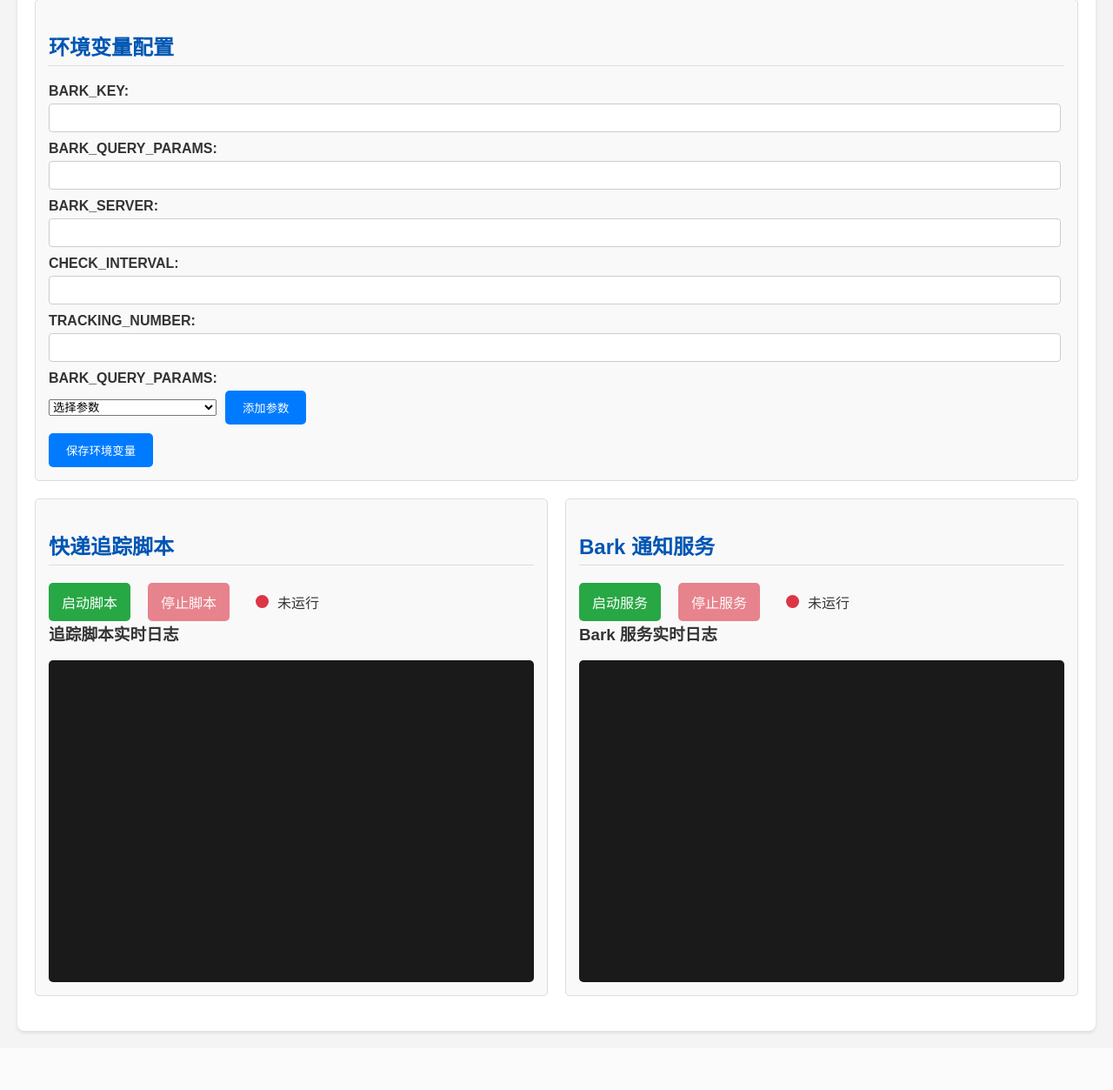
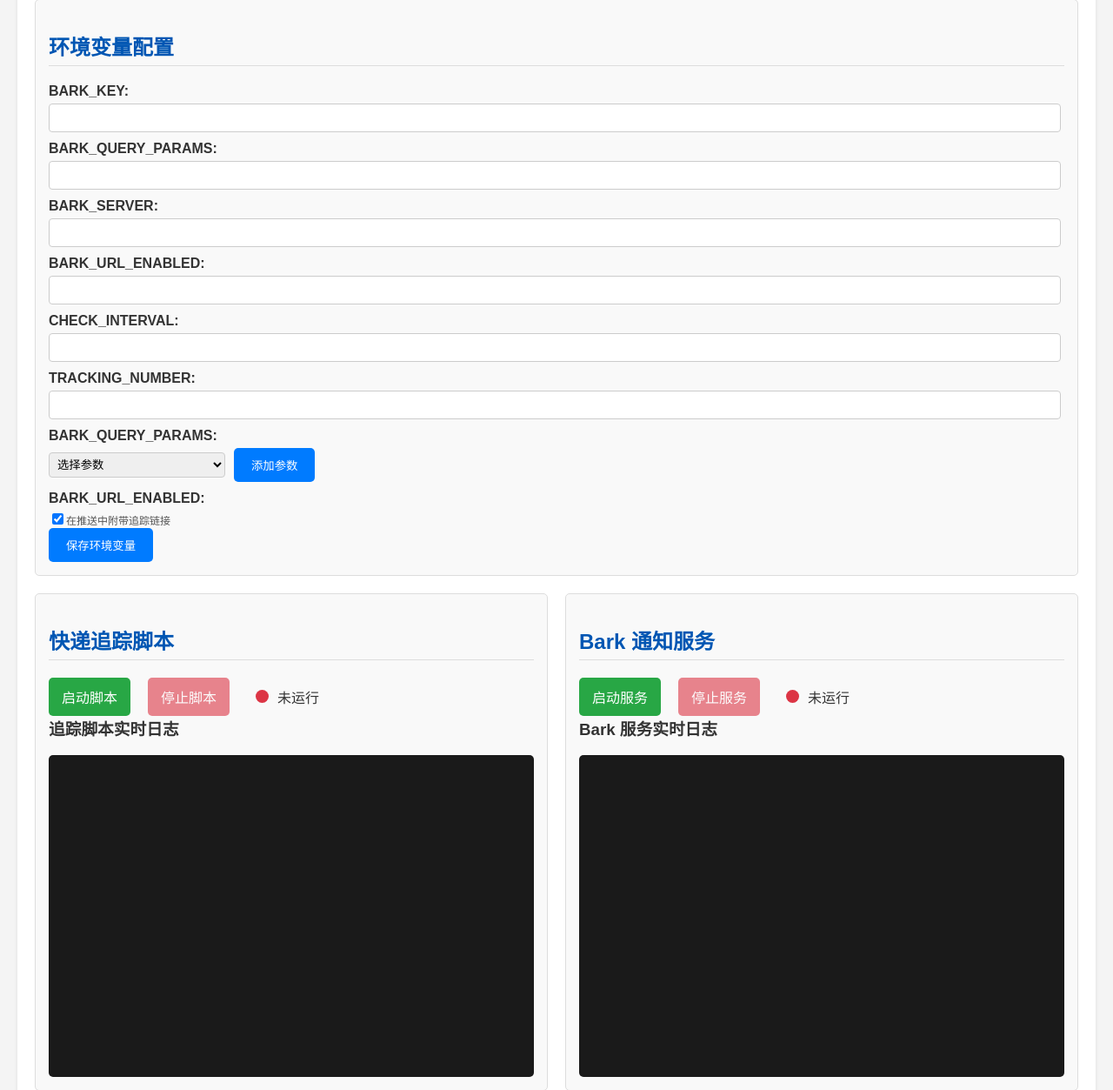
Before and after one commit to Szyoo/jppost-tracker, a Flask app: page / in a window 1280 px wide. Shown: the part 119-1372 px from the top of the page at 87% size. Before the commit the page ends 1308 px from the top, so only its background shows below. Run offline with Flask 3, Linux system fonts and the light colour scheme; some libraries are stand-ins or nearby versions.

Commit message:
Refine Bark parameter UI and add URL toggle

```diff
--- a/src/app.py
+++ b/src/app.py
@@ -54,7 +54,14 @@ load_dotenv(DOTENV_PATH)
 def index():
     """渲染主页面，并加载当前的环境变量和分离的历史日志。"""
     env_vars = dotenv_values(DOTENV_PATH)
-    default_keys = ["TRACKING_NUMBER", "CHECK_INTERVAL", "BARK_SERVER", "BARK_KEY", "BARK_QUERY_PARAMS"]
+    default_keys = [
+        "TRACKING_NUMBER",
+        "CHECK_INTERVAL",
+        "BARK_SERVER",
+        "BARK_KEY",
+        "BARK_QUERY_PARAMS",
+        "BARK_URL_ENABLED",
+    ]
     display_env = {k: env_vars.get(k, "") for k in default_keys}
     initial_tracker_log = tracker_log_buffer.getvalue()
     initial_bark_log = bark_log_buffer.getvalue()
--- a/src/static/app.js
+++ b/src/static/app.js
@@ -26,19 +26,64 @@ const app = createApp({
             return parts.length ? '?' + parts.join('&') : '';
         };
         const barkParams = ref(parseQuery(envVars.value.BARK_QUERY_PARAMS));
+        const includeUrl = ref(envVars.value.BARK_URL_ENABLED !== '0');
+        delete barkParams.value.url;
         const newParam = ref('');
         const paramOptions = {
-            sound: { description: '通知铃声', values: ['alarm','anticipate','bell','birdsong','bloom','calypso','chime','choo','descent','electronic','fanfare','glass','gotosleep','healthnotification','horn','ladder','mailsent','minuet','multiwayinvitation','newmail','newsflash','noir','paymentsuccess','shake','sherwoodforest','silence','spell','suspense','telegraph','tiptoes','typewriters','update'] },
-            level: { description: '推送级别', values: ['active','timeSensitive','passive','critical'] },
+            sound: {
+                description: '通知铃声',
+                values: [
+                    { value: 'alarm', label: 'alarm (闹钟)' },
+                    { value: 'anticipate', label: 'anticipate (期待)' },
+                    { value: 'bell', label: 'bell (铃声)' },
+                    { value: 'birdsong', label: 'birdsong (鸟鸣)' },
+                    { value: 'bloom', label: 'bloom (绽放)' },
+                    { value: 'calypso', label: 'calypso' },
+                    { value: 'chime', label: 'chime (提示音)' },
+                    { value: 'choo', label: 'choo' },
+                    { value: 'descent', label: 'descent' },
+                    { value: 'electronic', label: 'electronic' },
+                    { value: 'fanfare', label: 'fanfare (号角)' },
+                    { value: 'glass', label: 'glass' },
+                    { value: 'gotosleep', label: 'gotosleep' },
+                    { value: 'healthnotification', label: 'healthnotification' },
+                    { value: 'horn', label: 'horn (喇叭)' },
+                    { value: 'ladder', label: 'ladder' },
+                    { value: 'mailsent', label: 'mailsent' },
+                    { value: 'minuet', label: 'minuet (小步舞曲)' },
+                    { value: 'multiwayinvitation', label: 'multiwayinvitation' },
+                    { value: 'newmail', label: 'newmail' },
+                    { value: 'newsflash', label: 'newsflash (新闻)' },
+                    { value: 'noir', label: 'noir' },
+                    { value: 'paymentsuccess', label: 'paymentsuccess' },
+                    { value: 'shake', label: 'shake' },
+                    { value: 'sherwoodforest', label: 'sherwoodforest' },
+                    { value: 'silence', label: 'silence (静音)' },
+                    { value: 'spell', label: 'spell' },
+                    { value: 'suspense', label: 'suspense' },
+                    { value: 'telegraph', label: 'telegraph' },
+                    { value: 'tiptoes', label: 'tiptoes' },
+                    { value: 'typewriters', label: 'typewriters' },
+                    { value: 'update', label: 'update' }
+                ]
+            },
+            level: {
+                description: '推送级别',
+                values: [
+                    { value: 'active', label: 'active (默认)' },
+                    { value: 'timeSensitive', label: 'timeSensitive (专注)' },
+                    { value: 'passive', label: 'passive (静默)' },
+                    { value: 'critical', label: 'critical (重要警告)' }
+                ]
+            },
             badge: { description: '角标数字', values: [] },
-            autoCopy: { description: '自动复制(1开启)', values: ['1'] },
+            autoCopy: { description: '自动复制', values: [{ value: '1', label: '1 (开启)' }] },
             copy: { description: '复制的内容', values: [] },
             group: { description: '消息分组', values: [] },
-            url: { description: '点击跳转的URL', values: [] },
             icon: { description: '自定义图标URL', values: [] },
-            isArchive: { description: '是否保存(1保存)', values: ['1'] },
-            call: { description: '重复铃声(1开启)', values: ['1'] },
-            action: { description: '点击无弹窗', values: ['none'] },
+            isArchive: { description: '是否保存', values: [{ value: '1', label: '1 (保存)' }] },
+            call: { description: '重复铃声', values: [{ value: '1', label: '1 (开启)' }] },
+            action: { description: '点击无弹窗', values: [{ value: 'none', label: 'none' }] },
             volume: { description: '重要警告音量(0-10)', values: [] }
         };
         const availableParams = Vue.computed(() => {
@@ -67,6 +112,7 @@ const app = createApp({
         const saveEnv = async () => {
             try {
                 envVars.value.BARK_QUERY_PARAMS = buildQuery(barkParams.value);
+                envVars.value.BARK_URL_ENABLED = includeUrl.value ? '1' : '0';
                 const response = await fetch('/update_env', {
                     method: 'POST',
                     headers: { 'Content-Type': 'application/json' },
@@ -181,6 +227,7 @@ const app = createApp({
             barkParams,
             paramOptions,
             availableParams,
+            includeUrl,
             newParam,
             addParam,
             removeParam
--- a/src/static/style.css
+++ b/src/static/style.css
@@ -172,3 +172,10 @@ h3 {
   gap: 10px;
   margin-top: 5px;
 }
+
+.bark-params select,
+.bark-params input[type="checkbox"] {
+  padding: 5px;
+  border: 1px solid #ccc;
+  border-radius: 4px;
+}
--- a/src/templates/index.html
+++ b/src/templates/index.html
@@ -17,7 +17,7 @@
       <div class="section">
         <h2>环境变量配置</h2>
         <form @submit.prevent="saveEnv" class="env-form">
-          <div v-for="(value, key) in envVars" :key="key" v-if="key !== 'BARK_QUERY_PARAMS'">
+          <div v-for="(value, key) in envVars" :key="key" v-if="key !== 'BARK_QUERY_PARAMS' && key !== 'BARK_URL_ENABLED'">
             <label :for="key">[[ key ]]:</label>
             <input type="text" :id="key" v-model="envVars[key]" />
           </div>
@@ -28,7 +28,7 @@
               <span class="param-name">[[ param ]]</span>
               <span class="param-desc">[[ paramOptions[param].description ]]</span>
               <select v-if="paramOptions[param].values.length" v-model="barkParams[param]">
-                <option v-for="opt in paramOptions[param].values" :key="opt" :value="opt">[[ opt ]]</option>
+                <option v-for="item in paramOptions[param].values" :key="item.value" :value="item.value">[[ item.label ]]</option>
               </select>
               <input v-else type="text" v-model="barkParams[param]" />
               <button type="button" @click="removeParam(param)">删除</button>
@@ -40,6 +40,12 @@
               </select>
               <button type="button" @click="addParam" :disabled="!newParam">添加参数</button>
             </div>
+          </div>
+
+          <div>
+            <label for="BARK_URL_ENABLED">BARK_URL_ENABLED:</label>
+            <input type="checkbox" id="BARK_URL_ENABLED" v-model="includeUrl" />
+            <span class="param-desc">在推送中附带追踪链接</span>
           </div>
 
           <button type="submit">保存环境变量</button>
```
Also changed, not shown: src/tracker.py (+13 -5 lines), README.md.
